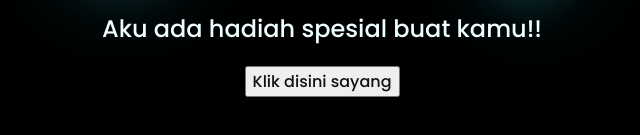
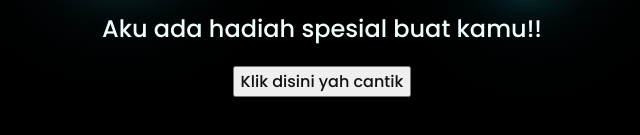
Before and after one commit to BayuRendragraha30/BayuRendragraha30.github.io, a plain HTML site: page index.html in a window 1280 px wide. Shown: the part 427-562 px from the top of the page, without its empty margins (326-966 px from the left). Drawn offline with Linux system fonts and the light colour scheme.

Commit message:
Update index.html

```diff
--- a/index.html
+++ b/index.html
@@ -23,7 +23,7 @@
     </div>
     <div class="button">
       <button>
-        <a href="flower.html">Klik disini sayang</a>
+        <a href="flower.html">Klik disini yah cantik</a>
       </button>
     </div>
   </body>
```
